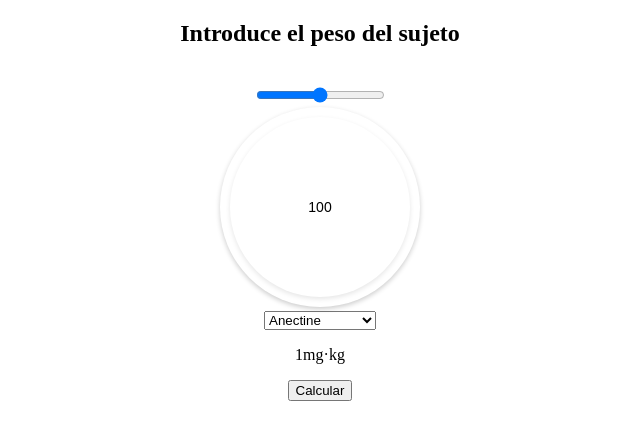
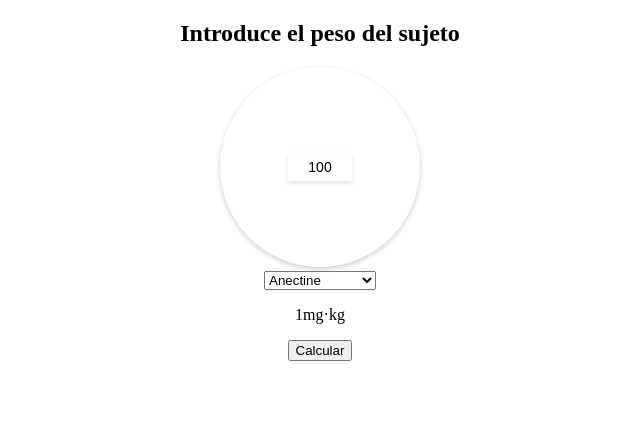
Before and after one commit to xCalonso/xCalonso.github.io, a PHP site: page / in a window 1280 px wide. Shown: the top 440 px of the page, without its empty margins (320-960 px from the left). Run offline with PHP 8.4, Linux system fonts and the light colour scheme.

Commit message:
barra completada?

```diff
--- a/app.js
+++ b/app.js
@@ -67,16 +67,4 @@
   const circleFillPercentage = (inputValue / maxInputLength) * 100;
 
   circularInput.style.backgroundImage = `linear-gradient(0deg, blue 0% ${circleFillPercentage}%, transparent ${circleFillPercentage}% 100%)`;
-
 }
-
-var rangeSlider = document.getElementById("rs-range-line");
-var rangeBullet = document.getElementById("rs-bullet");
-
-rangeSlider.addEventListener("input", showSliderValue, false);
-
-function showSliderValue() {
-  rangeBullet.innerHTML = rangeSlider.value;
-  var bulletPosition = (rangeSlider.value /rangeSlider.max);
-  rangeBullet.style.left = (bulletPosition * 578) + "px";
-}
--- a/index.html
+++ b/index.html
@@ -9,10 +9,8 @@
     <body>
         <main>
             <h2>Introduce el peso del sujeto</h2>
-            <br>
-            <input type="range" id="input" min="0" max="200" step="0.01" value="">
-            <br>
             <div class="circular">
+                <input type="range" id="input" min="0" max="200" step="0.01" value="">
                 <input type="text" id="value" class="weight">
             </div>
 
--- a/style.css
+++ b/style.css
@@ -18,19 +18,37 @@
     overflow: hidden;
 }
 
+#input{
+    display: inline-block;
+    position: relative;
+    transform: rotate(-90deg);
+    top: -1%;
+    left: -1%;
+    width: 100%;
+    height: 100%;
+    appearance: none;
+    background-color: transparent;
+    border: none;
+    border-radius: 50%;
+    outline: none;
+}
+#input::-webkit-slider-thumb{
+    display: none;
+}
+
 .weight{
     position: absolute;
     top: 50%;
     left: 50%;
     transform: translate(-50%, -50%);
-    width: 80%;
-    height: 80%;
+    width: 22%;
+    height: 4%;
     border: none;
     outline: none;
-    background-color: transparent;
+    background-color: white;
     font-size: 14px;
     text-align: center;
-    border-radius: 50%;
+    border-radius: 0%;
     padding: 10px;
     box-shadow: 0px 2px 5px rgba(0, 0, 0, 0.1);
 }
```
